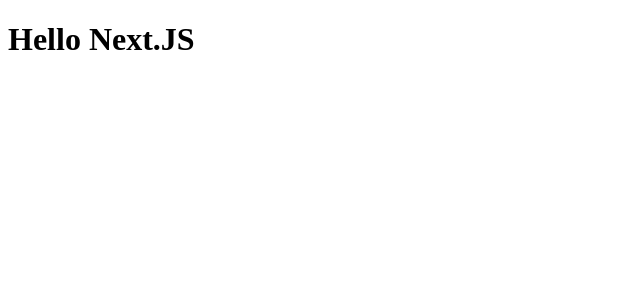
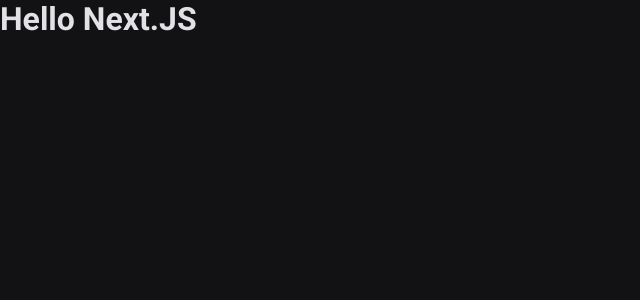
Before and after one commit to simaomenezes/PrimeiroFramework-Next.js, a Next.js app in the folder my-shop/: page / in a window 1280 px wide. Shown: the top 300 px of the page, without its empty margins (0-640 px from the left). Built offline with nearby package versions, Linux system fonts and the light colour scheme.

Commit message:
[Estrutura Visual] feat: Estilos globais

```diff
--- a/my-shop/src/pages/_app.tsx
+++ b/my-shop/src/pages/_app.tsx
@@ -1,5 +1,8 @@
-function MyApp({ Component, pageProps }) {
+import { AppProps } from "next/app"
+import { globalStyles } from "../styles/global"
+
+globalStyles()
+
+export default function App({ Component, pageProps }: AppProps) {
     return <Component {...pageProps} />
 }
-
-export default MyApp
--- /dev/null
+++ b/my-shop/src/styles/global.ts
@@ -0,0 +1,19 @@
+import { globalCss } from ".";
+
+export const globalStyles = globalCss({
+    '*': {
+        margin: 0,
+        padding: 0,
+    },
+
+    body: {
+        '-webkit-font-smoothing': 'antialiased',
+        backgroundColor: '$gray900',
+        color: '$gray100'
+    },
+
+    'body, input, textarea, button': {
+        fontFamily: 'Roboto',
+        fontWeight: 400
+    }
+})
--- a/my-shop/src/styles/index.ts
+++ b/my-shop/src/styles/index.ts
@@ -12,7 +12,14 @@
 } = createStitches({
     theme: {
         colors: {
-            rocketseat: '#8257e6',
+            white: '#fff',
+            gray900: '#121214',
+            gray800: '#202024',
+            gray300: '#c4c4cc',
+            gray100: '#e1e1e6',
+
+            green500: '#00875f',
+            green300: '#00b37e'
         }
     }
 })
```
